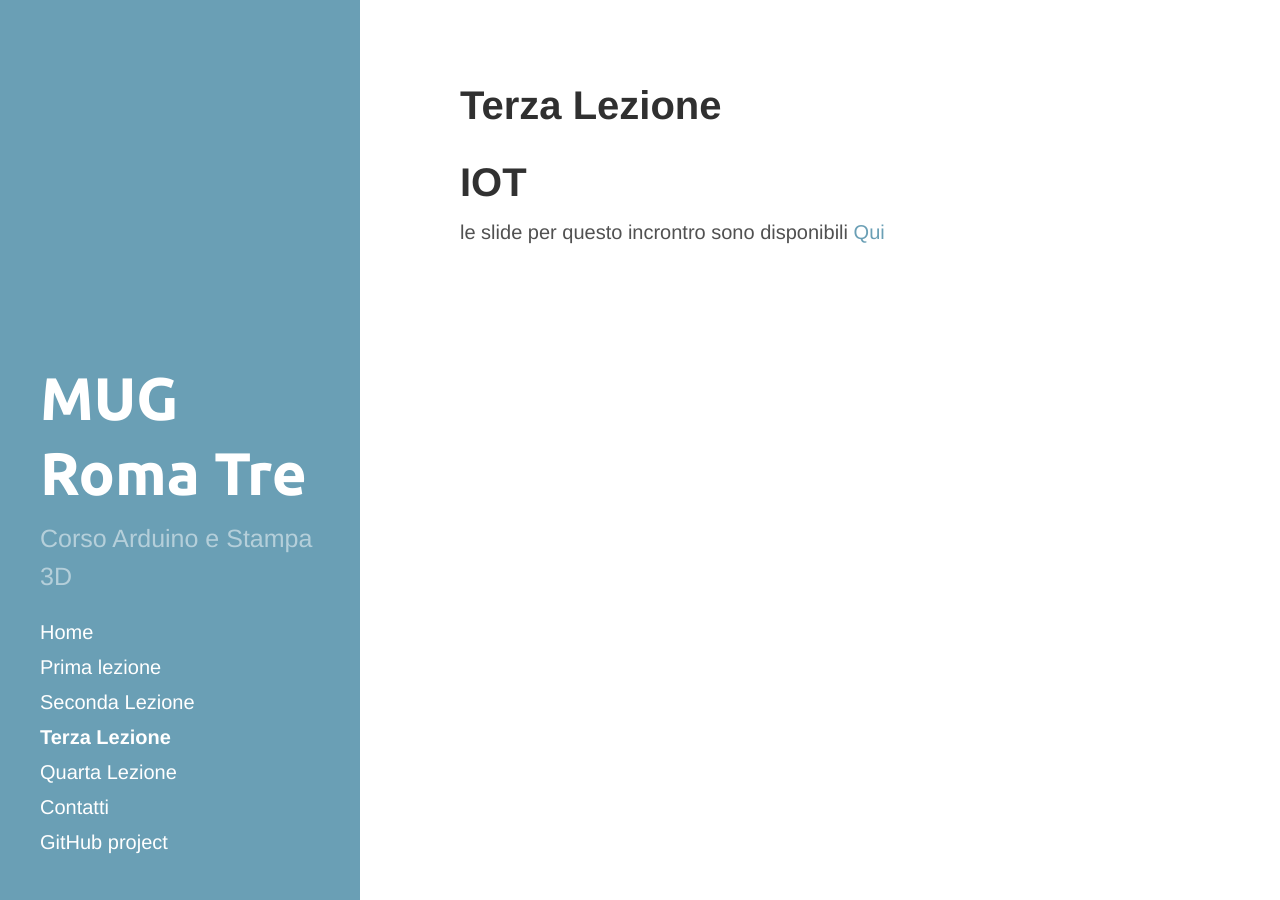
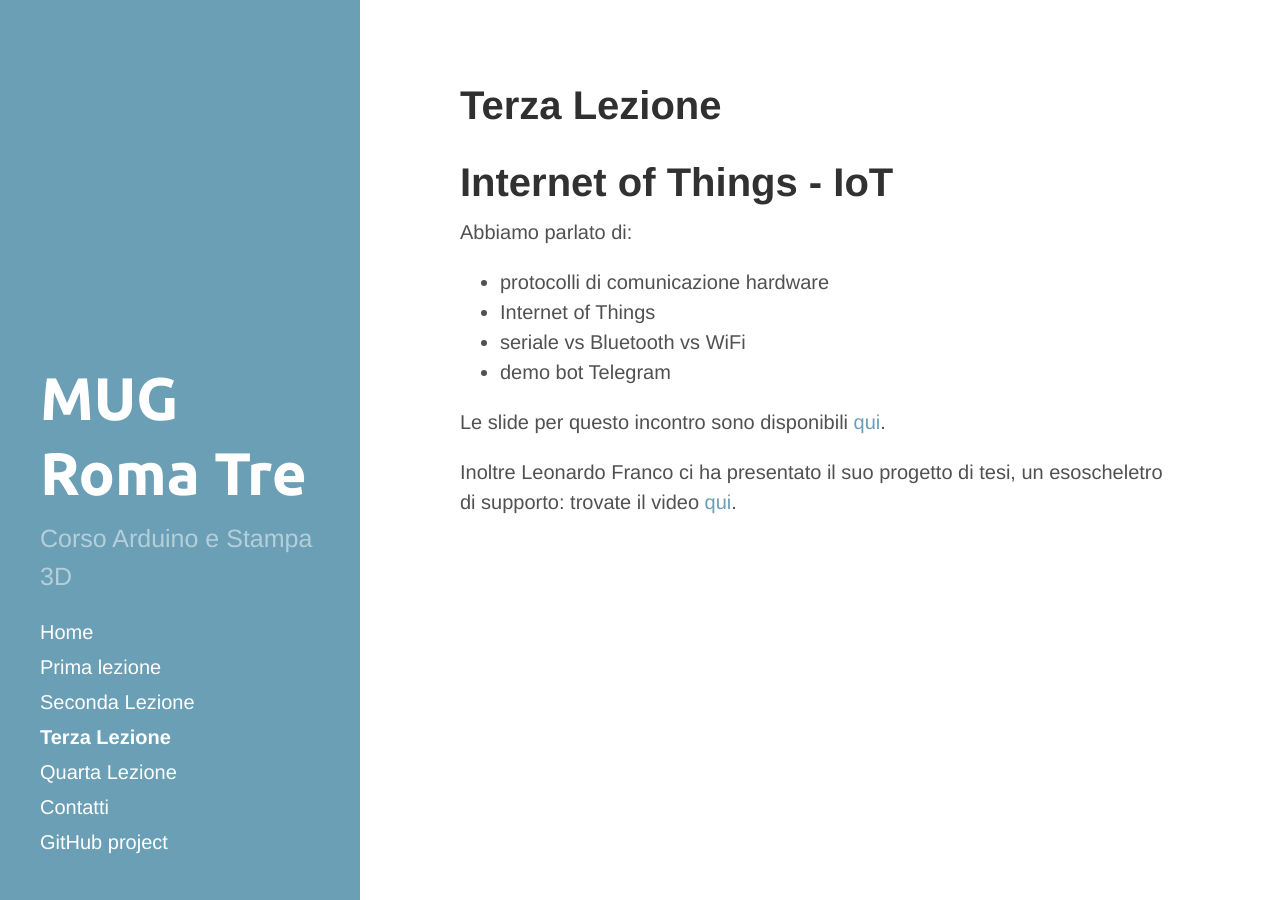
Before and after one commit to mugroma3/corso-arduino, a Jekyll site: the page built from 03 Lezione.md, in a window 1280 px wide. Built offline with Jekyll 4.4.1, drawn with Linux system fonts in a browser that asks for light colours.

Commit message:
Updated 03 Lezione.md

```diff
--- a/03 Lezione.md
+++ b/03 Lezione.md
@@ -5,6 +5,16 @@ published: true
 ---
 
 
-# IOT
 
-le slide per questo incrontro sono disponibili [Qui]({{ site.baseurl }}/materiale/lezione3.pdf)
+# Internet of Things - IoT
+
+Abbiamo parlato di:
+
+* protocolli di comunicazione hardware
+* Internet of Things
+* seriale vs Bluetooth vs WiFi
+* demo bot Telegram
+
+Le slide per questo incontro sono disponibili [qui]({{ site.baseurl }}/materiale/lezione3.pdf).
+
+Inoltre Leonardo Franco ci ha presentato il suo progetto di tesi, un esoscheletro di supporto: trovate il video [qui](https://youtu.be/q4DpBKcR3xM).
```
